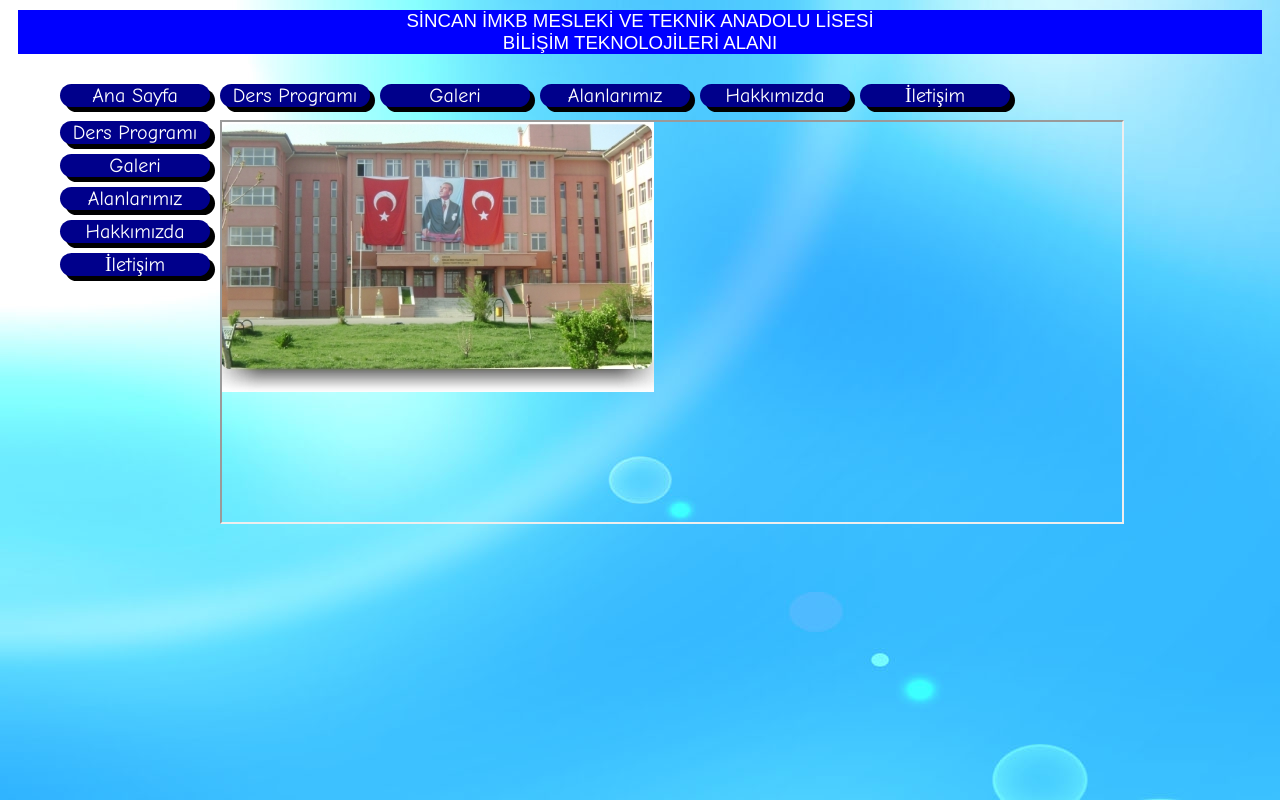
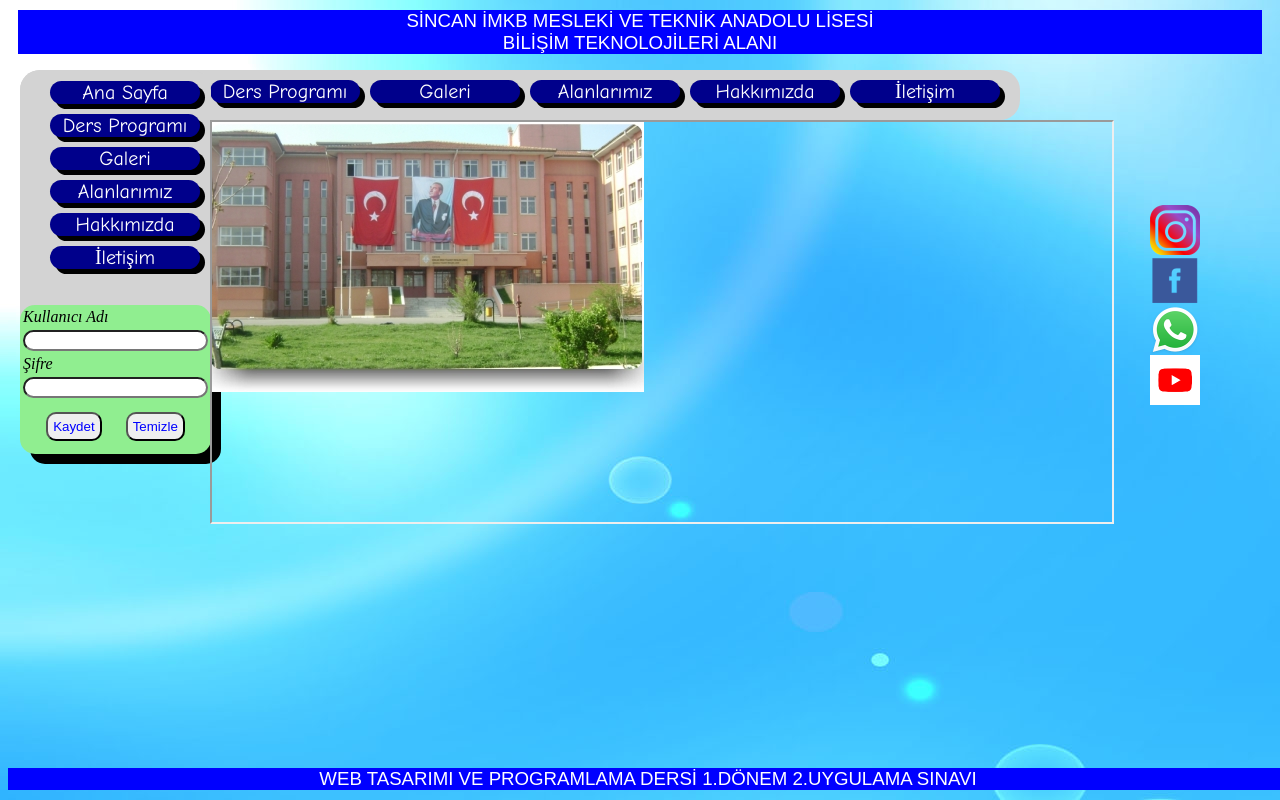
Before and after one commit to Looouu/web, a plain HTML site: page CssSınavOncesiDeneme/index.html in a window 1280 px wide. Drawn offline with Linux system fonts and the light colour scheme.

Commit message:
Add files via upload

```diff
--- a/CssSınavOncesiDeneme/index.html
+++ b/CssSınavOncesiDeneme/index.html
@@ -2,23 +2,33 @@
 <head>
 <style>
 
-.menu,.dmenu{
-list-style-type:none;
-margin:10px;
+.dmenu{
+
+
 border-radius:20px;
+background-color:lightgray;
+position:absolute;
+left:20px;
+top:70px;
+paddind:5px;
 }
 
-.dmenu{
+.menu{
 position:absolute;
+
+border-radius:20px;
+background-color:lightgray;
 left:20px;
-width:150px;
-top:100px;
+top:70px;
+height:50px;
+width:1000px;
+
 }
 
+
 .menu ul{
-position:absolute;
-margin:10px;
-left:30px;
+padding:0;
+margin:0;
 }
 
 .dmenu a{
@@ -27,8 +37,13 @@ margin-bottom:10px;
 
 
 .dmenu ul{
+list-style-type:none;
+padding:0;
 margin-top:1px;
+
 }
+
+
 .menu ul,.dmenu ul{
 list-style-type:none;
 padding:10px;
@@ -68,7 +83,7 @@ background-color:lighteryellow;
 width:900px;
 height:400px;
 position:absolute;
-left:220px;
+left:210px;
 top:120px;
 
 }
@@ -86,21 +101,71 @@ margin:10px;
 }
 
 .footer{
+position:absolute;
+width:100%;
 background-color:blue;
 font-family:arial;
 font-size:14pt;
 color:white;
 text-align:center;
+bottom:10px;
+}
+
+
+.form{
+background-color:lightgreen;
+border-radius:15px;
+box-shadow:10px 10px black;
+}
+
+.bitis{
+color:blue;
+border-radius:10px;
+padding:5px;
 margin:10px;
+background-color:lighgray;
+}
+ .bitis:hover{
+  background-color:gray;
+  color:black;
+ }
 
+   .mkutu{
+   background-color:white;
+   color:black;
+   border-radius:20px;
+   }
+ .mkutu:hover{
+   background-color:lightblue;
+   color:black;
+   border-radius:20px;
+   }
+
+
+.sm{
 position:absolute;
-top:500px;
-width:1330;
+float:clear;
+right:80px;
+top:200px;
+margin-top:5px;
+
 }
+
+.icon{
+width:50px;
+height:50px;
+}
+
+.icon:hover{
+width:100px;
+height:100px;
+}
+
 
 </style>
 </head>
-<body style=background-image:url(arkaplan.jpg);>
+<body style="background-image:url('arkaplan.jpg')";>
+
 <div class=header>
 SİNCAN İMKB MESLEKİ VE TEKNİK ANADOLU LİSESİ<br>BİLİŞİM TEKNOLOJİLERİ ALANI
 </div>
@@ -108,12 +173,12 @@ SİNCAN İMKB MESLEKİ VE TEKNİK ANADOLU LİSESİ<br>BİLİŞİM TEKNOLOJİLER
 
 <div class="menu">
 <ul>
-<li><a href="index.html">Ana Sayfa</a>
-<li><a target=cerceve href="tablo.html">Ders Programı</a>
-<li><a target=cerceve href="galeri.html">Galeri </a>
-<li><a target=cerceve href="alanlarimiz.html">Alanlarımız</a>
-<li><a target=cerceve href="hakkimizda.html">Hakkımızda</a>
-<li><a target=cerceve href="iletisim.html">İletişim</a>
+   <li><a href="index.html">Ana Sayfa</a>
+   <li><a target=cerceve href="tablo.html">Ders Programı</a>
+   <li><a target=cerceve href="galeri.html">Galeri </a>
+   <li><a target=cerceve href="alanlarimiz.html">Alanlarımız</a>
+   <li><a target=cerceve href="hakkimizda.html">Hakkımızda</a>
+   <li><a target=cerceve href="iletisim.html">İletişim</a>
 </ul>
 </div>
 
@@ -128,22 +193,54 @@ SİNCAN İMKB MESLEKİ VE TEKNİK ANADOLU LİSESİ<br>BİLİŞİM TEKNOLOJİLER
 
 <div class="dmenu">
 <ul>
+<li><a href="index.html">Ana Sayfa</a>
 <li><a target=cerceve href="tablo.html">Ders Programı</a>
 <li><a target=cerceve href="galeri.html">Galeri </a>
 <li><a target=cerceve href="alanlarimiz.html">Alanlarımız</a>
 <li><a target=cerceve href="hakkimizda.html">Hakkımızda</a>
 <li><a target=cerceve href="iletisim.html">İletişim</a>
 </ul>
+
+
+<table class="form" >
+<form>
+  <tr>
+     <td><i>Kullanıcı Adı</i>
+  <tr>
+     <td><input type="text" class="mkutu">
+  <tr>
+     <td><i>Şifre</i>
+  <tr>
+     <td><input type="password" class="mkutu">
+  <tr>
+     <td align=center><input class="bitis" type="submit" name="kyd" value="Kaydet">
+	 <input class="bitis" type="reset" name="rst" value="Temizle">
+
+
+
+</form>
+</table>
+
+
 </div>
 
-<div class=icerik>
-<iframe name=cerceve  src="okul.jpg" width=100% height=100%>
+<div class=sm>
+<img class="icon" src="instagram.png"><br>
+<img class="icon" src="facebook.png"><br>
+<img class="icon" src="whatsapp.png"><br>
+<img class="icon" src="youtube.png">
 </div>
 
 
 
-<div class=footer>
-WEP TASARIMI VE PROGRAMLAMA DERSİ 1.DÖNEM 2.UYGULAMA SINAVI
+<div class="footer">
+WEB TASARIMI VE PROGRAMLAMA DERSİ 1.DÖNEM 2.UYGULAMA SINAVI
 </div>
+
+<div class="icerik">
+     <iframe name=cerceve  src="okul.jpg" width=100% height=100%>
+</div>
+
+
 </body>
 </html>
```
Also changed, not shown: CssSınavOncesiDeneme/galeri.html (+4 -4 lines), CssSınavOncesiDeneme/hakkimizda.html (added, +82 -0 lines), CssSınavOncesiDeneme/iletisim.html (+13 -5 lines), CssSınavOncesiDeneme/facebook.png (added), CssSınavOncesiDeneme/imoji.png (added), CssSınavOncesiDeneme/instagram.png (added), CssSınavOncesiDeneme/resimler/arkaplan.jpeg (added), CssSınavOncesiDeneme/resimler/arkaplan.jpg (added), CssSınavOncesiDeneme/resimler/madde.png (added), CssSınavOncesiDeneme/resimler/okul.jpg (added), CssSınavOncesiDeneme/resimler/resim1.jpg (added), CssSınavOncesiDeneme/resimler/resim2.jpg (added), CssSınavOncesiDeneme/resimler/resim3.jpg (added), CssSınavOncesiDeneme/resimler/resim4.jpg (added), 3 more files, 1 other file.
